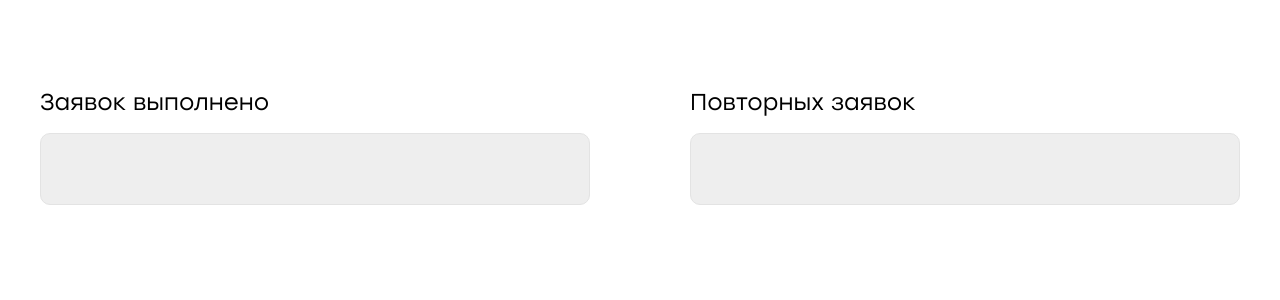
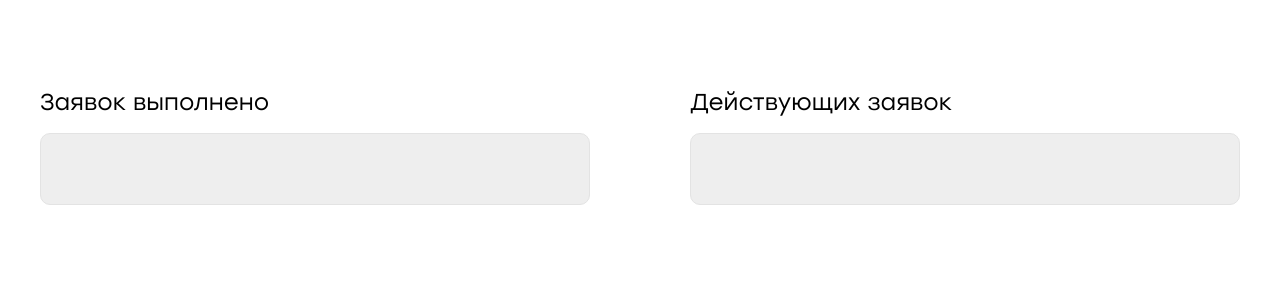
Before and after one commit to Shaykhattarov/crm-domofon-flask, a Flask app: page /operator-report-request in a window 1280 px wide. Shown: the part 1319-1619 px from the top of the page. Run offline with Flask 3, Linux system fonts and the light colour scheme; the visitor is signed in with stand-in values (Sample User, id 1); data that the repository does not hold is empty; some libraries are stand-ins or nearby versions.

Commit message:
small change

```diff
--- a/app/templates/operator/report-request.html
+++ b/app/templates/operator/report-request.html
@@ -71,7 +71,7 @@
                     {% endwith %}
                 </div>
                 <div class="form-group">
-                    <label class="label"  for="repeat_req">Повторных заявок</label>
+                    <label class="label"  for="repeat_req">Действующих заявок</label>
                     {% with return_apps = get_flashed_messages(category_filter=['return_applications']) %}
                         {% if return_apps %}
                             <input name="repeat_req" type="text" class="form-control" readonly id="repeat_req" value="{{ return_apps[0] }}"/>
```
